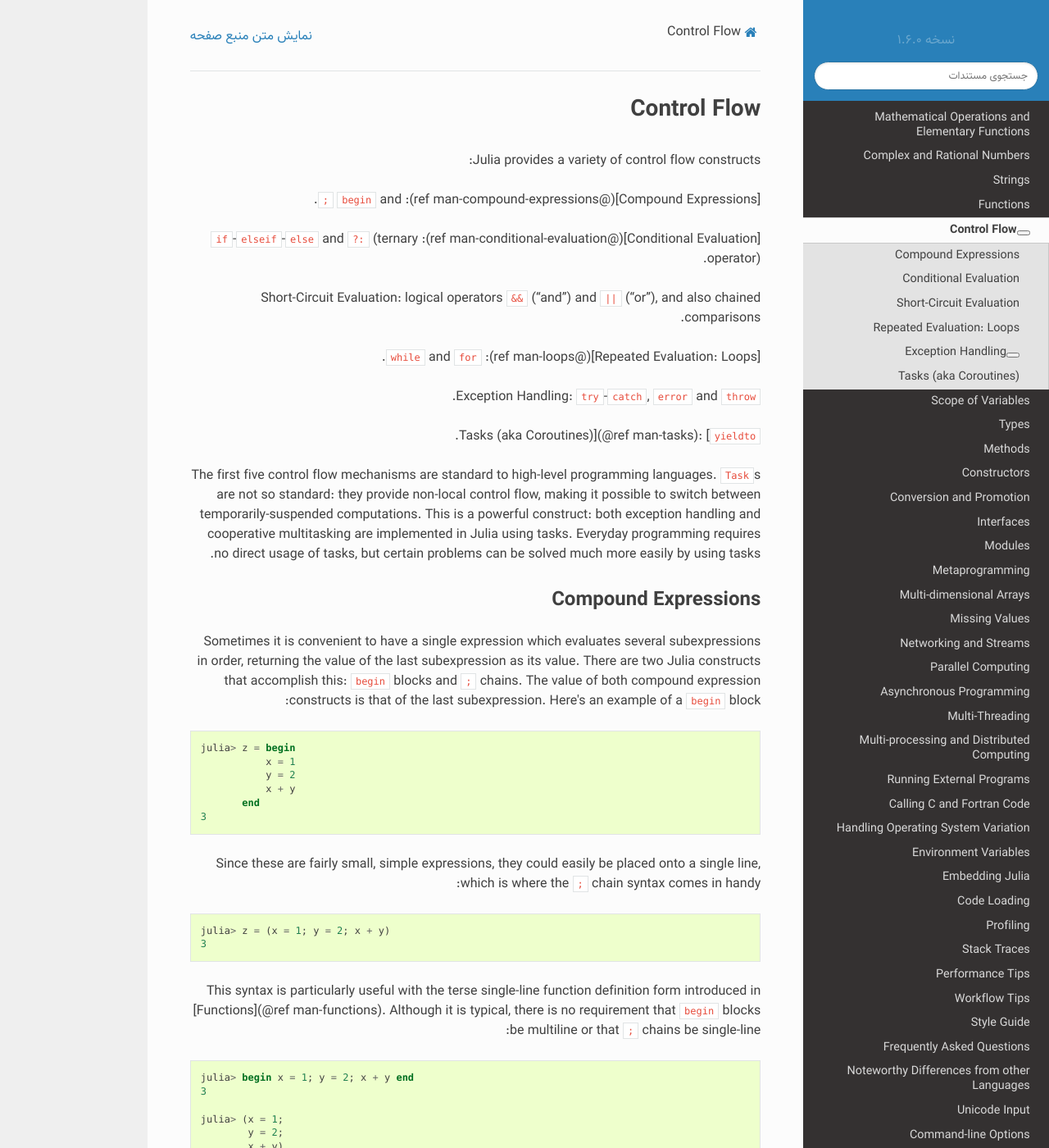
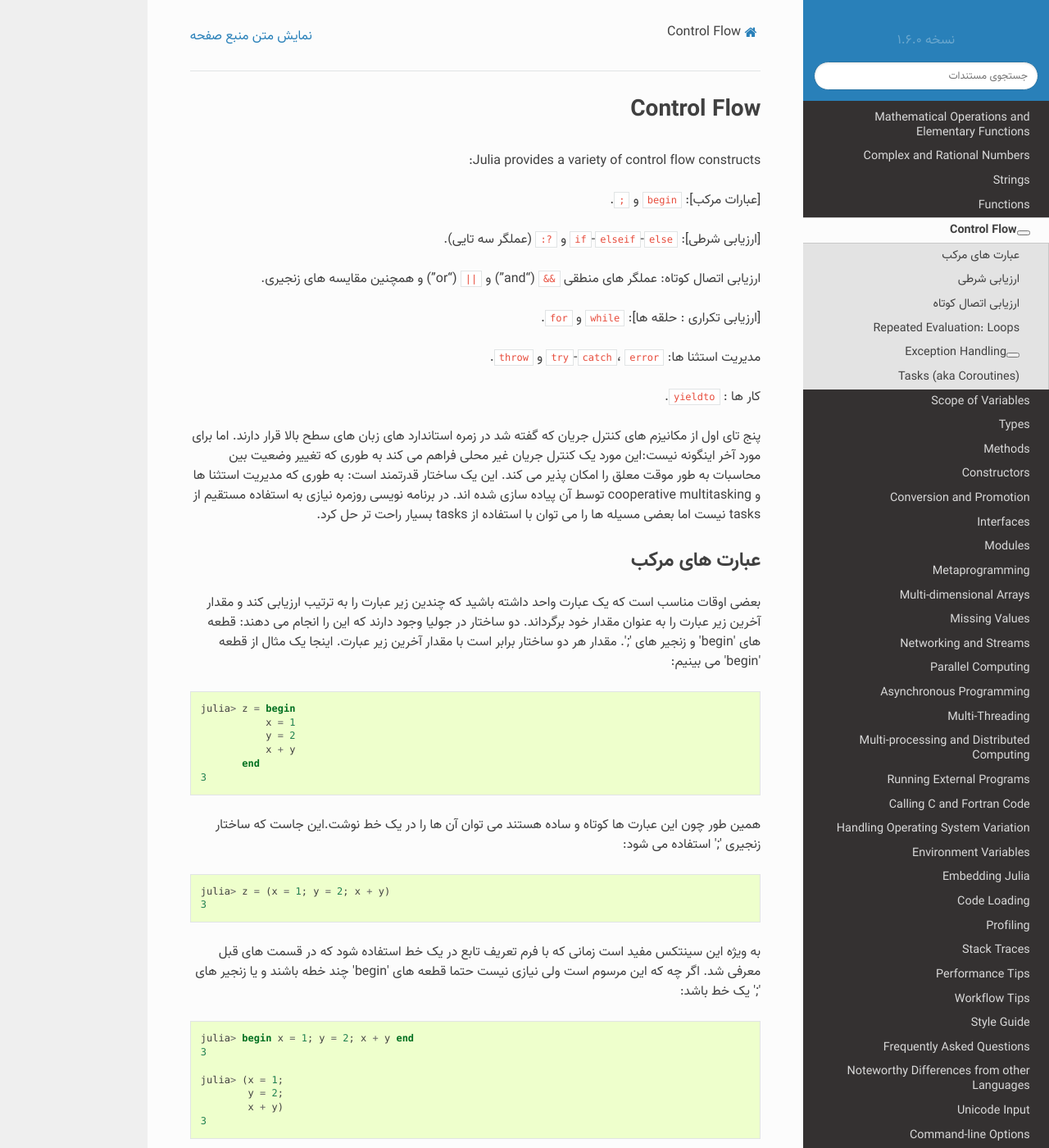
Before and after one commit to AppliedLinearAlgebra-Sharif/julia-docs, a Sphinx documentation site: the page built from docs/manual/control-flow.md, in a window 1280 px wide and 1400 px high. Shown: the whole window at 82% size. Built offline with Sphinx 7.4.7 and the Read the Docs theme 2.0.0, drawn with Linux system fonts in a browser that asks for light colours; pages that are not in the unit, such as notebooks, are missing from menus; some of the changed text lies outside the part shown.

Commit message:
Update control-flow.md

````diff
--- a/docs/manual/control-flow.md
+++ b/docs/manual/control-flow.md
@@ -2,25 +2,18 @@
 
 Julia provides a variety of control flow constructs:
 
-  * [Compound Expressions](@ref man-compound-expressions): `begin` and `;`.
-  * [Conditional Evaluation](@ref man-conditional-evaluation): `if`-`elseif`-`else` and `?:` (ternary operator).
-  * Short-Circuit Evaluation: logical operators `&&` (“and”) and `||` (“or”), and also chained comparisons.
-  * [Repeated Evaluation: Loops](@ref man-loops): `while` and `for`.
-  * Exception Handling: `try`-`catch`, `error` and `throw`.
-  * Tasks (aka Coroutines)](@ref man-tasks): [`yieldto`.
+  * [عبارات مرکب]: `begin` و `;`.
+  * [ارزیابی شرطی]: `if`-`elseif`-`else` و `?:` (عملگر سه تایی).
+  * ارزیابی اتصال کوتاه: عملگر های منطقی `&&` (“and”) و `||` (“or”) و همچنین مقایسه های زنجیری.
+  * [ارزیابی تکراری : حلقه ها]: `while` و `for`.
+  * مدیریت استثنا ها: `try`-`catch`، `error` و `throw`.
+  * کار ها : `yieldto`.
 
-The first five control flow mechanisms are standard to high-level programming languages. `Task`s
-are not so standard: they provide non-local control flow, making it possible to switch between
-temporarily-suspended computations. This is a powerful construct: both exception handling and
-cooperative multitasking are implemented in Julia using tasks. Everyday programming requires no
-direct usage of tasks, but certain problems can be solved much more easily by using tasks.
+پنج تای اول از مکانیزم های کنترل جریان که گفته شد در زمره استاندارد های زبان های سطح بالا قرار دارند. اما برای مورد آخر اینگونه نیست:این مورد یک کنترل جریان غیر محلی فراهم می کند به طوری که تغییر وضعیت بین محاسبات به طور موقت معلق را امکان پذیر می کند. این یک ساختار قدرتمند است: به طوری که مدیریت استثنا ها و cooperative multitasking توسط آن پیاده سازی شده اند. در برنامه نویسی روزمره نیازی به استفاده مستقیم از tasks نیست اما بعضی مسيله ها را می توان با استفاده از tasks بسیار راحت تر حل کرد.
 
-## Compound Expressions
+## عبارت های مرکب
 
-Sometimes it is convenient to have a single expression which evaluates several subexpressions
-in order, returning the value of the last subexpression as its value. There are two Julia constructs
-that accomplish this: `begin` blocks and `;` chains. The value of both compound expression constructs
-is that of the last subexpression. Here's an example of a `begin` block:
+بعضی اوقات مناسب است که یک عبارت واحد داشته باشید که چندین زیر عبارت را به ترتیب ارزیابی کند و مقدار آخرین زیر عبارت را به عنوان مقدار خود برگرداند. دو ساختار در جولیا وجود دارند که این را انجام می دهند: قطعه های 'begin' و زنجیر های ';'. مقدار هر دو ساختار برابر است با مقدار آخرین زیر عبارت. اینجا یک مثال از قطعه 'begin' می بینیم:
 
 ```julia
 julia> z = begin
@@ -30,18 +23,13 @@
        end
 3
 ```
-
-Since these are fairly small, simple expressions, they could easily be placed onto a single line,
-which is where the `;` chain syntax comes in handy:
+همین طور چون این عبارت ها کوتاه و ساده هستند می توان آن ها را در یک خط نوشت.این جاست که ساختار زنجیری ';' استفاده می شود:
 
 ```julia
 julia> z = (x = 1; y = 2; x + y)
 3
 ```
-
-This syntax is particularly useful with the terse single-line function definition form introduced
-in [Functions](@ref man-functions). Although it is typical, there is no requirement that `begin` blocks be multiline
-or that `;` chains be single-line:
+به ویژه این سینتکس مفید است زمانی که با فرم تعریف تابع در یک خط استفاده شود که در قسمت های قبل معرفی شد. اگر چه که این مرسوم است ولی نیازی نیست حتما قطعه های 'begin' چند خطه باشند و یا زنجیر های ';' یک خط باشد:
 
 ```julia
 julia> begin x = 1; y = 2; x + y end
@@ -53,10 +41,9 @@
 3
 ```
 
-## Conditional Evaluation
+## ارزیابی شرطی
 
-Conditional evaluation allows portions of code to be evaluated or not evaluated depending on the
-value of a boolean expression. Here is the anatomy of the `if`-`elseif`-`else` conditional syntax:
+ارزیابی شرطی با توجه به مقدار بولی عبارت اجازه می دهد که یک قسمت از کد ارزیابی بشود یا نشود. اینجا مثالی از ساختار بدنه `if`-`elseif`-`else` است:
 
 ```julia
 if x < y
@@ -68,9 +55,7 @@
 end
 ```
 
-If the condition expression `x < y` is `true`, then the corresponding block is evaluated; otherwise
-the condition expression `x > y` is evaluated, and if it is `true`, the corresponding block is
-evaluated; if neither expression is true, the `else` block is evaluated. Here it is in action:
+  اگر عبارت شرطی`x < y`  صحیح باشد، بلوک وابسته به آن ارزیابی می شود در غیر این صورت عبارت `x > y`ارزیابی می شود اگر صحیح باشد بلوک وابسته به آن ارزیابی می شود و در غیر این صورت عبارت  بلوک `else` ارزیابی می شود.  در عمل به صورت زیر است:
 
 ```julia
 julia> function test(x, y)
@@ -94,14 +79,9 @@
 x is equal to y
 ```
 
-The `elseif` and `else` blocks are optional, and as many `elseif` blocks as desired can be used.
-The condition expressions in the `if`-`elseif`-`else` construct are evaluated until the first
-one evaluates to `true`, after which the associated block is evaluated, and no further condition
-expressions or blocks are evaluated.
+قطعه های `elseif` و `else` اختیاری هستند همچنین از هر تعداد از `elseif` می توان استفاده کرد.عبارت های شرطی در ساختار `if`-`elseif`-`else` ارزیابی می شوند تا اینکه یکی از آن ها صحیح شود سپس بلوک مربوط به آن عبارت ارزیابی می شود و عبارت های شرطی و بلوک های دیگر بررسی نمی شوند.
 
-`if` blocks are "leaky", i.e. they do not introduce a local scope. This means that new variables
-defined inside the `if` clauses can be used after the `if` block, even if they weren't defined
-before. So, we could have defined the `test` function above as
+بلوک `if` به صورت "leaky" است به این معنا که یک محدوده محلی نیست. این به این معناست که اگر متغیری درون بلوک `if` تعریف شود می توان بعد از بلوک `if`  استفاده کرد حتی اگر قبل از آن تعریف نشده باشد. پس ما می توانیم تابع `test` را به صورت زیر تعریف کنیم:
 
 ```julia
 julia> function test(x,y)
@@ -120,9 +100,7 @@
 x is greater than y.
 ```
 
-The variable `relation` is declared inside the `if` block, but used outside. However, when depending
-on this behavior, make sure all possible code paths define a value for the variable. The following
-change to the above function results in a runtime error
+متغیر `relation` داخل بلوک `if`  ظاهر شده است اما بیرون آن استفاده شده است. با این حال، اطمینان حاصل کنید که در تمام مسیر های ممکنی که کد ممکن است اجرا شود مقداری برای متغیر در نظر گرفته شده باشد. تغییر زیر در تعریف تابع بالا موجب بروز خطای زمان اجرا می شود
 
 ```julia
 julia> function test(x,y)
@@ -144,9 +122,7 @@
  [1] test(::Int64, ::Int64) at ./none:7
 ```
 
-`if` blocks also return a value, which may seem unintuitive to users coming from many other languages.
-This value is simply the return value of the last executed statement in the branch that was chosen,
-so
+بلوک `if` همچنین یک خروجی بر می گرداند که ممکن است برای کسانی که از زبان های دیگر آمده اند غیر شهودی به نظر برسد. این مقدار برابر است با مقداری که آخرین دستور اجرا شده در شاخه ای که انتخاب شده است، بنابراین
 
 ```julia
 julia> x = 3
@@ -160,11 +136,9 @@
 "positive!"
 ```
 
-Note that very short conditional statements (one-liners) are frequently expressed using Short-Circuit
-Evaluation in Julia, as outlined in the next section.
+توجه کنید که عبارت های شرطی کوتاه که به صورت پر تکرار هستند با استفاده از ارزیابی اتصال کوتاه پیاده سازی می شوند که در قسمت بعدی توضیح داده می شود.
 
-Unlike C, MATLAB, Perl, Python, and Ruby -- but like Java, and a few other stricter, typed languages
--- it is an error if the value of a conditional expression is anything but `true` or `false`:
+بر خلاف زبان هایی مثل C، MATLAB، Perl، Pythonو Ruby و مثل زبان های Javaو تعداد دیگری از زبان ها این یک خطاست که مقدار یک عبارت شرطی هر چیزی باشد به جز `true`و `false`:
 
 ```julia
 julia> if 1
@@ -173,28 +147,17 @@
 ERROR: TypeError: non-boolean (Int64) used in boolean context
 ```
 
-This error indicates that the conditional was of the wrong type: `Int64` rather
-than the required `Bool`.
+این خطا می گوید که عبارت شرط نوع اشتباهی داشته است : نوعش `Int64` بوده در صورتی که `Bool` نیاز بوده است.
 
-The so-called "ternary operator", `?:`, is closely related to the `if`-`elseif`-`else` syntax,
-but is used where a conditional choice between single expression values is required, as opposed
-to conditional execution of longer blocks of code. It gets its name from being the only operator
-in most languages taking three operands:
+عملگر ۳ تایی `?:` خیلی نزدیک و مرتبط است به سینتکس `if`-`elseif`-`else`، اما جایی استفاده می شود که یک انتخاب شرطی روی مقدار یک عبارت نیاز است بر خلاف اجرای شرطی بلوک های طولانی کد. اسمش از آن جایی آمده است که در اکثر زبان ها تنها عملگری است که فقط ۳ عملوند می گیرد:
 
 ```julia
 a ? b : c
 ```
 
-The expression `a`, before the `?`, is a condition expression, and the ternary operation evaluates
-the expression `b`, before the `:`, if the condition `a` is `true` or the expression `c`, after
-the `:`, if it is `false`. Note that the spaces around `?` and `:` are mandatory: an expression
-like `a?b:c` is not a valid ternary expression (but a newline is acceptable after both the `?` and
-the `:`).
+عبارت `a` قبل از `?` یک عبارت شرطی است و عملگر سه تایی اختصاص می دهد عبارت `b` قبل از `:` اگر `a` درست باشد یا `c` بعد از `:` اگر غلط باشد. توجه کنید که فضا های خالی دور `?` و `:` اجباری است به طوری که یک عبارت به شکل `a?b:c` یک عبارت معتبر سه تایی نیست ( اما یک خط جدید بعد از هر دو `?` و `:` قابل قبول است).
 
-The easiest way to understand this behavior is to see an example. In the previous example, the
-`println` call is shared by all three branches: the only real choice is which literal string to
-print. This could be written more concisely using the ternary operator. For the sake of clarity,
-let's try a two-way version first:
+راحت ترین راه برای فهم درست رفتار این عملگر دیدن مثالی از آن است. در مثال قبلی، `println` مشترک بود در همه شاخه ها و تنها تفاوت در مقدار رشته های ورودی بود. می توان این مورد را با استفاده از عملگر سه تایی پیاده سازی کرد. به خاطر وضوح بیشتر، ابتدا دو حالت را امتحان می کنیم:
 
 ```julia
 julia> x = 1; y = 2;
@@ -208,9 +171,7 @@
 not less than
 ```
 
-If the expression `x < y` is true, the entire ternary operator expression evaluates to the string
-`"less than"` and otherwise it evaluates to the string `"not less than"`. The original three-way
-example requires chaining multiple uses of the ternary operator together:
+اگر عبارت `x < y` صحیح باشد، داخل عملگر سه تایی `"less than"` را اختصاص می دهد و در غیر این صورت `"not less than"`. برای صورت اصلی مثال راه ۳ تایی نیازمند استفاده پیاپی و زنجیری از عملگر سه تایی هستیم:
 
 ```julia
 julia> test(x, y) = println(x < y ? "x is less than y"    :
@@ -227,10 +188,9 @@
 x is equal to y
 ```
 
-To facilitate chaining, the operator associates from right to left.
+برای ساده سازی زنجیری نوشتن، عملگر به صورت راست به چپ کار می کند.
 
-It is significant that like `if`-`elseif`-`else`, the expressions before and after the `:` are
-only evaluated if the condition expression evaluates to `true` or `false`, respectively:
+این قابل ملاحظه است که مثل `if`-`elseif`-`else`، عبارت قبل و بعد از `:` ارزیابی می شود اگر عبارت شرطی مقدار `true` یا `false` داشته باشد:
 
 ```julia
 julia> v(x) = (println(x); x)
@@ -245,27 +205,16 @@
 "no"
 ```
 
-## Short-Circuit Evaluation
+## ارزیابی اتصال کوتاه
 
-The `&&` and `||` operators in Julia correspond to logical “and” and “or” operations, respectively,
-and are typically used for this purpose.  However, they have an additional property of *short-circuit*
-evaluation: they don't necessarily evaluate their second argument, as explained below.  (There
-are also bitwise `&` and `|` operators that can be used as logical “and” and “or” *without*
-short-circuit behavior, but beware that `&` and `|` have higher precedence than `&&` and `||` for evaluation order.)
+به ترتیب عملگر های `&&` و `||` درجولیا برابرند با ٬و٬ و ٬یا٬ منطقی. آن ها یک ویژگی اضافه ای دارند به نام ارزیابی اتصال کوتاه به طوری که در آن لزوما ورودی دوم مورد بررسی قرار نمی گیرد همچنان که در پایین توضیح داده شده است ( همچنین عملگر های بیتی `&` و `|` وجود دارند که از آن ها در به عنوان با ٬و٬ و ٬یا٬ منطقی بدون اتصال کوتاه می توان استفاده کرد اما هشیار باشد که `&` و `|` اولویت بیشتری نسبت به `&&` و `||` دارند).
 
-Short-circuit evaluation is quite similar to conditional evaluation. The behavior is found in
-most imperative programming languages having the `&&` and `||` boolean operators: in a series
-of boolean expressions connected by these operators, only the minimum number of expressions are
-evaluated as are necessary to determine the final boolean value of the entire chain. Explicitly,
-this means that:
+ارزیابی اتصال کوتاه کاملا شبیه ارزیابی شرطی است. این رفتار در اکثر زبان های برنامه نویسی که  عملگر های  `&&` و `||` را دارند پیدا می شود به طوری که یک سری عبارت بولی با استفاده از این عملگر ها به هم متصل شده اند و فقط کمترین تعداد از عبارت ها که نیاز به بررسی جهت ارزیابی عبارت کل دارد مورد بررسی قرار می گیرد. به طور صریح معنی اش این است که:
 
-  * In the expression `a && b`, the subexpression `b` is only evaluated if `a` evaluates to `true`.
-  * In the expression `a || b`, the subexpression `b` is only evaluated if `a` evaluates to `false`.
+  * در عبارت `a && b`، زیر عبارت `b` فقط زمانی ارزیابی می شود که `a` صحیح باشد.
+  * در عبارت `a || b`، زیر عبارت `b` فقط زمانی ارزیابی می شود که `a` غلط باشد.
 
-The reasoning is that `a && b` must be `false` if `a` is `false`, regardless of the value of
-`b`, and likewise, the value of `a || b` must be true if `a` is `true`, regardless of the value
-of `b`. Both `&&` and `||` associate to the right, but `&&` has higher precedence than `||` does.
-It's easy to experiment with this behavior:
+دلیلش این است که `a && b` باید غلط باشد اگر `a` غلط باشد صرف نظر از مقدار `b`. مشابها مقدار `a || b` باید صحیح باشد اگر `a` صحیح باشد صرف نظر از مقدار `b`. هر دو عملگر `&&` و `||` از راست اعمال می شوند، اما `&&` الویت بالاتری نسبت به `||` دارد. آسان است این رفتار را آزمایش کنیم:
 
 ```julia
 julia> t(x) = (println(x); true)
@@ -311,15 +260,11 @@
 false
 ```
 
-You can easily experiment in the same way with the associativity and precedence of various combinations
-of `&&` and `||` operators.
+شما می توانید به سادگی مانند بالا وابستگی و اولویت ترکیب های مختلف از `&&` و `||` را بررسی کنید.
 
-This behavior is frequently used in Julia to form an alternative to very short `if` statements.
-Instead of `if <cond> <statement> end`, one can write `<cond> && <statement>` (which could be
-read as: <cond> *and then* <statement>). Similarly, instead of `if ! <cond> <statement> end`,
-one can write `<cond> || <statement>` (which could be read as: <cond> *or else* <statement>).
+این رفتار به صورت پر تکرار در جولیا استفاده می شود که یک فرم جایگزین برای `if` های کوتاه است. به جای `if <cond> <statement> end`، می توان نوشت `<cond> && <statement>`(که خوانده می شود <cond> و <statement>). به طور مشابه به جای `if ! <cond> <statement> end` می توان نوشت `<cond> || <statement>`(که خوانده می شود <cond> یا <statement>).
 
-For example, a recursive factorial routine could be defined like this:
+برای مثال تابع بازگشتی فاکتوریل را می توان به صورت زیر تعریف کرد
 
 ```julia
 julia> function fact(n::Int)
@@ -342,6 +287,7 @@
  [2] fact(::Int64) at ./none:2
  [3] top-level scope
 ```
+
 
 Boolean operations *without* short-circuit evaluation can be done with the bitwise boolean operators
 introduced in Mathematical Operations and Elementary Functions: `&` and `|`. These are
````
